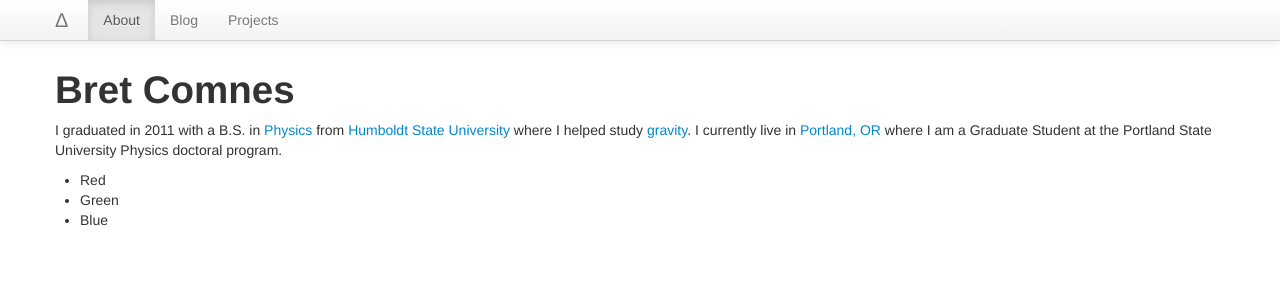
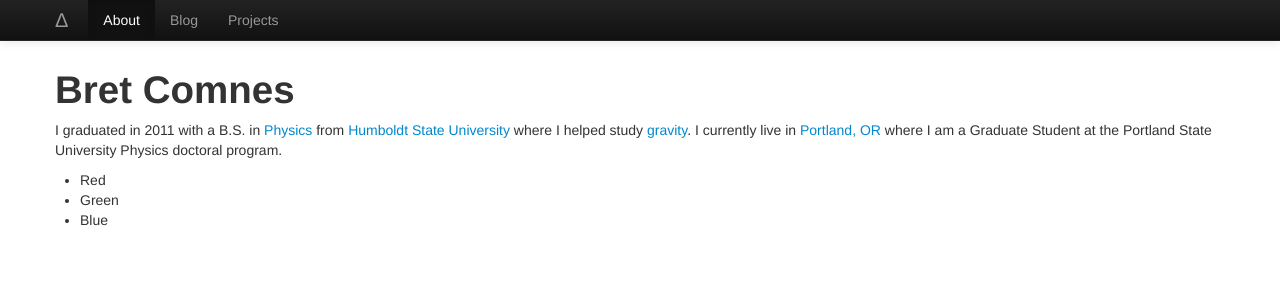
Before and after one commit to bcomnes/old-bret.io, a Jekyll site: the page built from index.md, in a window 1280 px wide. Shown: the top 300 px of the page. Built offline with Jekyll 4.4.1, drawn with Linux system fonts in a browser that asks for light colours.

Commit message:
Further modularized the HTML includes and layouts
Signed-off-by: Bret Comnes <bcomnes@gmail.com>

```diff
--- /dev/null
+++ b/_includes/css.html
@@ -0,0 +1,12 @@
+<!-- Le styles -->
+<style>
+  body {
+    padding-top: 60px; /* 60px to make the container go all the way to the bottom of the topbar */
+  }
+</style>
+<link href="css/bootstrap.min.css" rel="stylesheet">
+
+<!-- HTML5 shim, for IE6-8 support of HTML5 elements -->
+<!--[if lt IE 9]>
+  <script src="http://html5shim.googlecode.com/svn/trunk/html5.js"></script>
+<![endif]-->
--- a/_includes/footer.html
+++ b/_includes/footer.html
@@ -1 +1,2 @@
+{% include js.html %}
 </html>
--- a/_includes/header.html
+++ b/_includes/header.html
@@ -1,29 +1,9 @@
 <!DOCTYPE html>
 <html lang="en">
   <head>
-    <meta charset="utf-8">
-    <title>Bootstrap, from Twitter</title>
-    <meta name="viewport" content="width=device-width, initial-scale=1.0">
-    <meta name="description" content="">
-    <meta name="author" content="">
+    {% include meta.html %}
 
-    <!-- Le styles -->
-    <style>
-      body {
-        padding-top: 60px; /* 60px to make the container go all the way to the bottom of the topbar */
-      }
-    </style>
-    <link href="css/bootstrap.css" rel="stylesheet">
+    {% include css.html %}
 
-    <!-- HTML5 shim, for IE6-8 support of HTML5 elements -->
-    <!--[if lt IE 9]>
-      <script src="http://html5shim.googlecode.com/svn/trunk/html5.js"></script>
-    <![endif]-->
-
-    <!-- Fav and touch icons -->
-    <link rel="shortcut icon" href="ico/favicon.ico">
-    <link rel="apple-touch-icon-precomposed" sizes="144x144" href="ico/apple-touch-icon-144-precomposed.png">
-    <link rel="apple-touch-icon-precomposed" sizes="114x114" href="ico/apple-touch-icon-114-precomposed.png">
-    <link rel="apple-touch-icon-precomposed" sizes="72x72" href="ico/apple-touch-icon-72-precomposed.png">
-    <link rel="apple-touch-icon-precomposed" href="ico/apple-touch-icon-57-precomposed.png">
+    {% include ico.html %}
   </head>
--- /dev/null
+++ b/_includes/ico.html
@@ -0,0 +1,6 @@
+<!-- Fav and touch icons -->
+<link rel="shortcut icon" href="ico/favicon.ico">
+<link rel="apple-touch-icon-precomposed" sizes="144x144" href="ico/apple-touch-icon-144-precomposed.png">
+<link rel="apple-touch-icon-precomposed" sizes="114x114" href="ico/apple-touch-icon-114-precomposed.png">
+<link rel="apple-touch-icon-precomposed" sizes="72x72" href="ico/apple-touch-icon-72-precomposed.png">
+<link rel="apple-touch-icon-precomposed" href="ico/apple-touch-icon-57-precomposed.png">
--- a/_includes/js.html
+++ b/_includes/js.html
@@ -2,4 +2,4 @@
 ================================================== -->
 <!-- Placed at the end of the document so the pages load faster -->
 <script src="js/jquery-1.8.2.min.js"></script>
-<script src="js/bootstrap.js"></script>
+<script src="js/bootstrap.min.js"></script>
--- /dev/null
+++ b/_includes/meta.html
@@ -0,0 +1,5 @@
+<meta charset="utf-8">
+<title>Bootstrap, from Twitter</title>
+<meta name="viewport" content="width=device-width, initial-scale=1.0">
+<meta name="description" content="">
+<meta name="author" content="">
--- a/_includes/navbar.html
+++ b/_includes/navbar.html
@@ -1,4 +1,4 @@
-<div class="navbar navbar navbar-fixed-top">
+<div class="navbar navbar-inverse navbar-fixed-top">
   <div class="navbar-inner">
     <div class="container">
       <a class="btn btn-navbar" data-toggle="collapse" data-target=".nav-collapse">
--- a/_layouts/default.html
+++ b/_layouts/default.html
@@ -5,9 +5,11 @@
 {% include navbar.html %}
 
     <div class="container">
+
     {{ content }}
+
     </div> <!-- /container -->
 
-{% include js.html %}
   </body>
+
 {% include footer.html %}
--- a/_layouts/post.html
+++ b/_layouts/post.html
@@ -0,0 +1,3 @@
+---
+layout: default
+---
```
